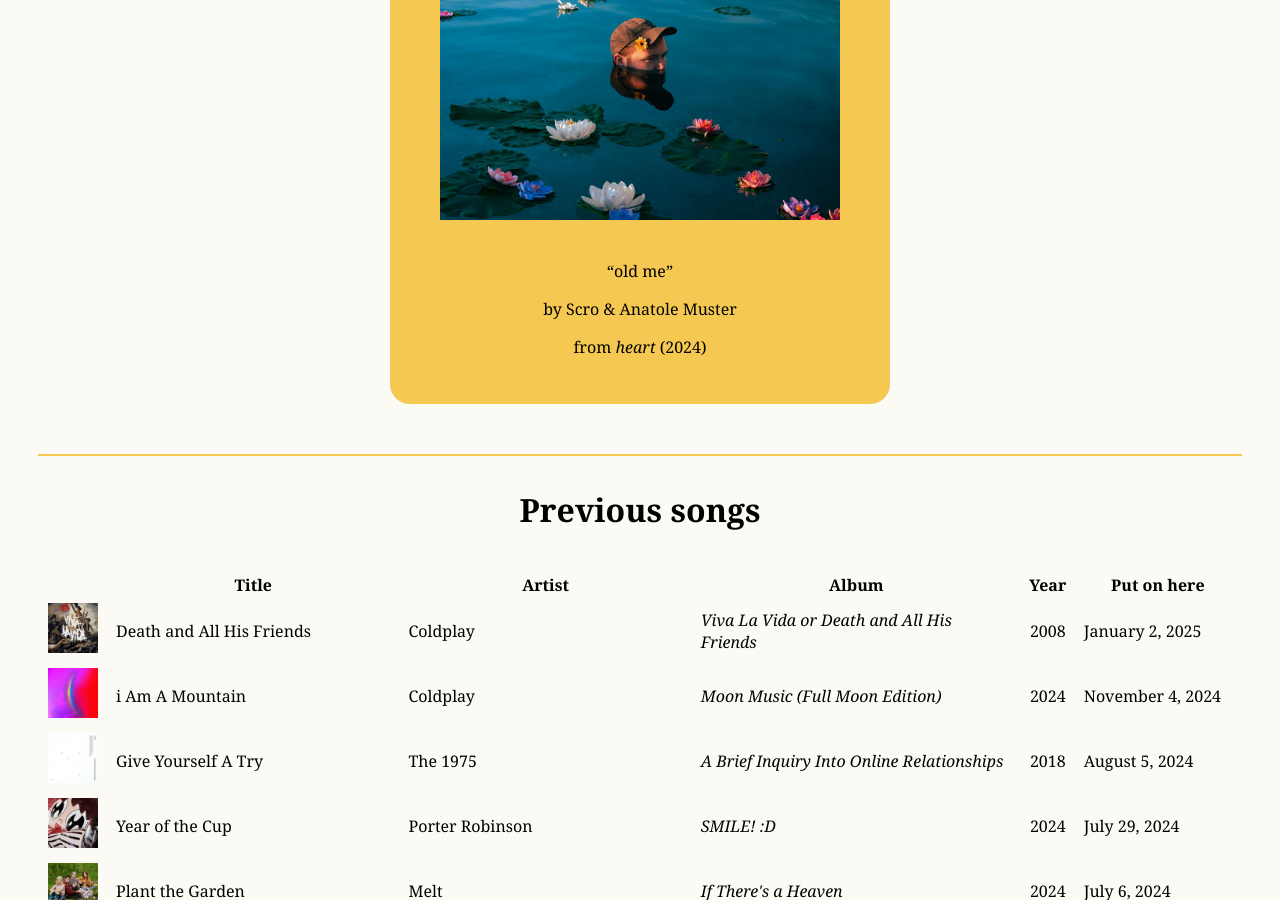
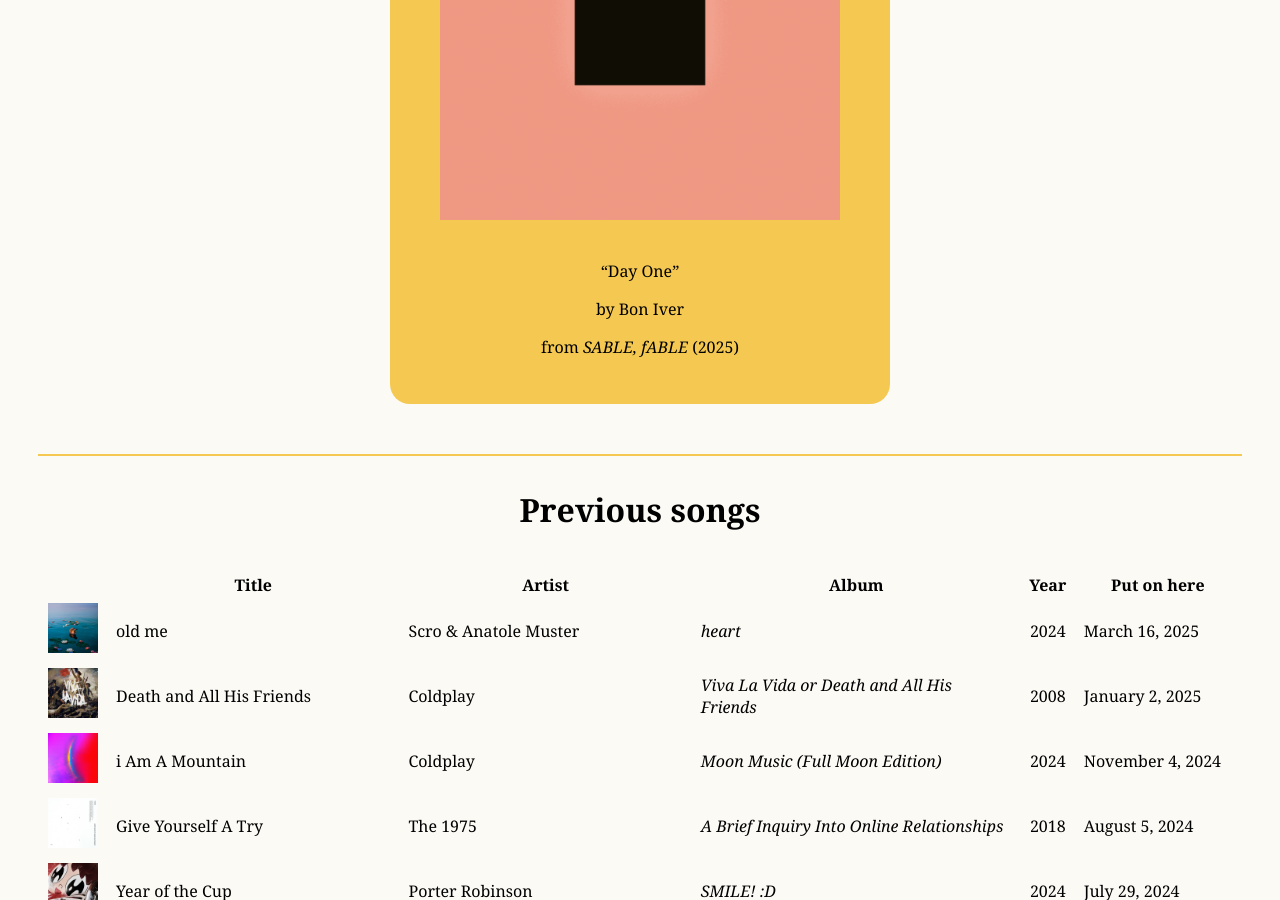
Before and after one commit to russotiro/russotiro.github.io, a Jekyll site: the page built from sotm/index.html, in a window 1280 px wide and 900 px high, scrolled down 608 px. Built offline with Jekyll 4.4.1, drawn with Linux system fonts in a browser that asks for light colours.

Commit message:
potm & sotm apr 2025

```diff
--- a/potm/2025/index.html
+++ b/potm/2025/index.html
@@ -6,6 +6,10 @@
 <div class="potm">
     <p>Some months have bonus pictures. Click a month's picture to access its bonus page, if it exists!</p>
     <hr style="height: 2.5px; margin-top: 25px">
+
+    <h4>April 2025</h4>
+    <img class="full-size" src="/assets/img/potm/greek easter tina egg.jpeg"></a>
+    <hr>
 
     <h4>March 2025</h4>
     <img class="full-size" src="/assets/img/potm/near pump house.jpeg"></a>
--- a/sotm/index.html
+++ b/sotm/index.html
@@ -11,15 +11,15 @@
     <hr class="divider">
     <h3>Current song</h3>
     <div class="the-sotm">
-        <a href="https://www.youtube.com/watch?v=IaroW-ASLe4">
-            <img class="the-art" src="/assets/img/sotm/scro_&_anatole_muster_heart.jpg" alt="Album art for song of the moment">
+        <a href="https://www.youtube.com/watch?v=BsFFe2SK-VA">
+            <img class="the-art" src="/assets/img/sotm/bon_iver_sable,_fable.png" alt="Album art for song of the moment">
         </a>
         <div class="the-info">
-            <p>&#8220;old me&#8221;</p>
-            <p>by Scro & Anatole Muster</p>
-            <p>from <em>heart</em> (2024)</p>
+            <p>&#8220;Day One&#8221;</p>
+            <p>by Bon Iver</p>
+            <p>from <em>SABLE, fABLE</em> (2025)</p>
         </div>
-        <!-- March 16, 2025 -->
+        <!-- May 4, 2025 -->
     </div>
 
     <hr style="margin-top: 50px; height: 2px;">
@@ -34,6 +34,14 @@
             <th>Album</th>
             <th>Year</th>
             <th>Put on here</th>
+        </tr>
+        <tr>
+            <td><a href="https://www.youtube.com/watch?v=IaroW-ASLe4"><img src="/assets/img/sotm/scro_&_anatole_muster_heart.jpg" alt="Album art for sotm"></a></td>
+            <td>old me</td>
+            <td>Scro & Anatole Muster</td>
+            <td><em>heart</em></td>
+            <td>2024</td>
+            <td>March 16, 2025</td>
         </tr>
         <tr>
             <td><a href="https://www.youtube.com/watch?v=QvoM6TK8O6w"><img src="/assets/img/sotm/coldplay_viva_la_vida_or_death_and_all_his_friends.jpg" alt="Album art for sotm"></a></td>
```
Also changed, not shown: assets/img/sotm/bon_iver_sable,_fable.png (added), assets/img/sotm/scro_&_anatole_muster_heart.jpg, 1 other file.
